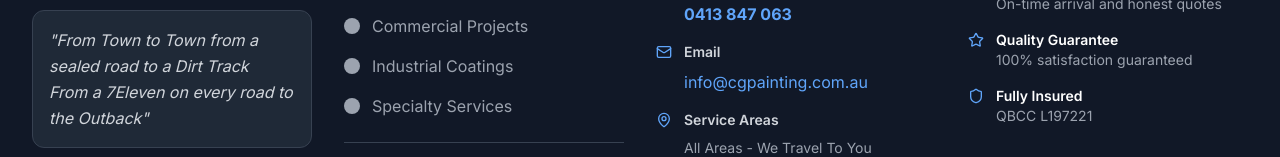
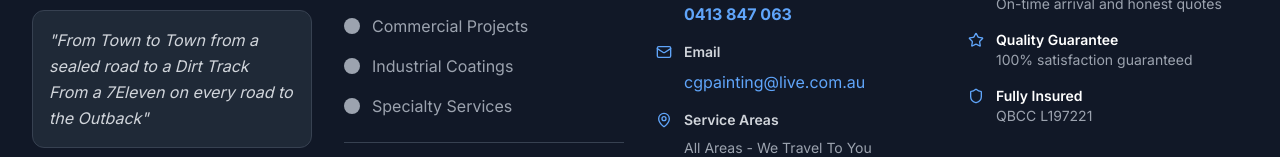
Before and after one commit to Ajit-Bhaskaran/cgpainting-current, a Next.js app in the folder app/: page /quote in a window 1280 px wide. Shown: the part 2048-2205 px from the top of the page. Built offline with nearby package versions, Linux system fonts and the light colour scheme.

Commit message:
Update all email references to cgpainting@live.com.au

```diff
--- a/app/app/test-quote/page.tsx
+++ b/app/app/test-quote/page.tsx
@@ -90,7 +90,7 @@ This is a test submission to verify the quote form is working correctly.
 
         <p className="text-gray-600 mb-6 text-center">
           Click the button below to test the quote submission functionality.
-          This will send a test email to ajit.kanoli@gmail.com.
+          This will send a test email to cgpainting@live.com.au.
         </p>
 
         <Button
@@ -105,7 +105,7 @@ This is a test submission to verify the quote form is working correctly.
           <h3 className="font-semibold text-blue-900 mb-2">What this test does:</h3>
           <ul className="text-sm text-blue-800 space-y-1">
             <li>• Sends a test quote request</li>
-            <li>• Emails ajit.kanoli@gmail.com</li>
+            <li>• Emails cgpainting@live.com.au</li>
             <li>• Shows success/error message</li>
             <li>• Logs details to browser console</li>
           </ul>
--- a/app/components/footer.tsx
+++ b/app/components/footer.tsx
@@ -98,8 +98,8 @@ export default function Footer() {
                     <Mail className="w-4 h-4 text-blue-400" />
                     <span className="text-sm font-semibold">Email</span>
                   </div>
-                  <a href="mailto:info@cgpainting.com.au" className="text-blue-400 hover:text-blue-300 transition-colors block pl-7 break-all">
-                    info@cgpainting.com.au
+                  <a href="mailto:cgpainting@live.com.au" className="text-blue-400 hover:text-blue-300 transition-colors block pl-7 break-all">
+                    cgpainting@live.com.au
                   </a>
                 </div>
                 <div className="space-y-2">
--- a/app/components/quote-form.tsx
+++ b/app/components/quote-form.tsx
@@ -191,7 +191,7 @@ This quote request was submitted from the CG Painting website.
                 <Phone className="w-5 h-5" />
                 Call Now: 0413 847 063
               </a>
-              <a href="mailto:info@cgpainting.com.au" className="flex items-center justify-center gap-2 border border-blue-600 text-blue-600 hover:bg-blue-50 px-6 py-3 rounded-lg font-semibold transition-colors">
+              <a href="mailto:cgpainting@live.com.au" className="flex items-center justify-center gap-2 border border-blue-600 text-blue-600 hover:bg-blue-50 px-6 py-3 rounded-lg font-semibold transition-colors">
                 <Mail className="w-5 h-5" />
                 Email Us Directly
               </a>
```
Also changed, not shown: 2 other files (tests, documents, lock files or other folders).
